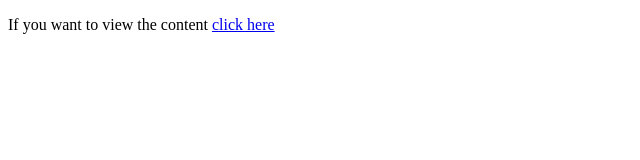
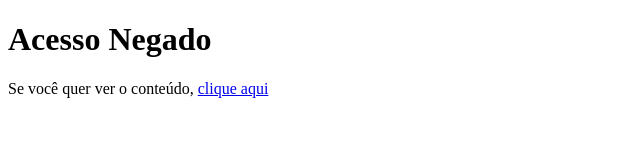
Before and after one commit to RN-TEAM-2758/MENU-UNIVERSAL-RN, a plain HTML site: page index.html in a window 1280 px wide. Shown: the whole page, without its empty margins (0-640 px from the left). Drawn offline with Linux system fonts and the light colour scheme.

Commit message:
Update index.html

```diff
--- a/index.html
+++ b/index.html
@@ -1,6 +1,7 @@
 <!DOCTYPE html>
 <html lang="en">
   <body>
-    <p>If you want to view the content <a href="https://pastefy.app/uOTZA2Ng/raw">click here</p>
+    <h1>Acesso Negado</h1>
+    <p>Se você quer ver o conteúdo, <a href="https://pastefy.app/uOTZA2Ng/raw">clique aqui</a></p>
   </body>
 </html>
```
